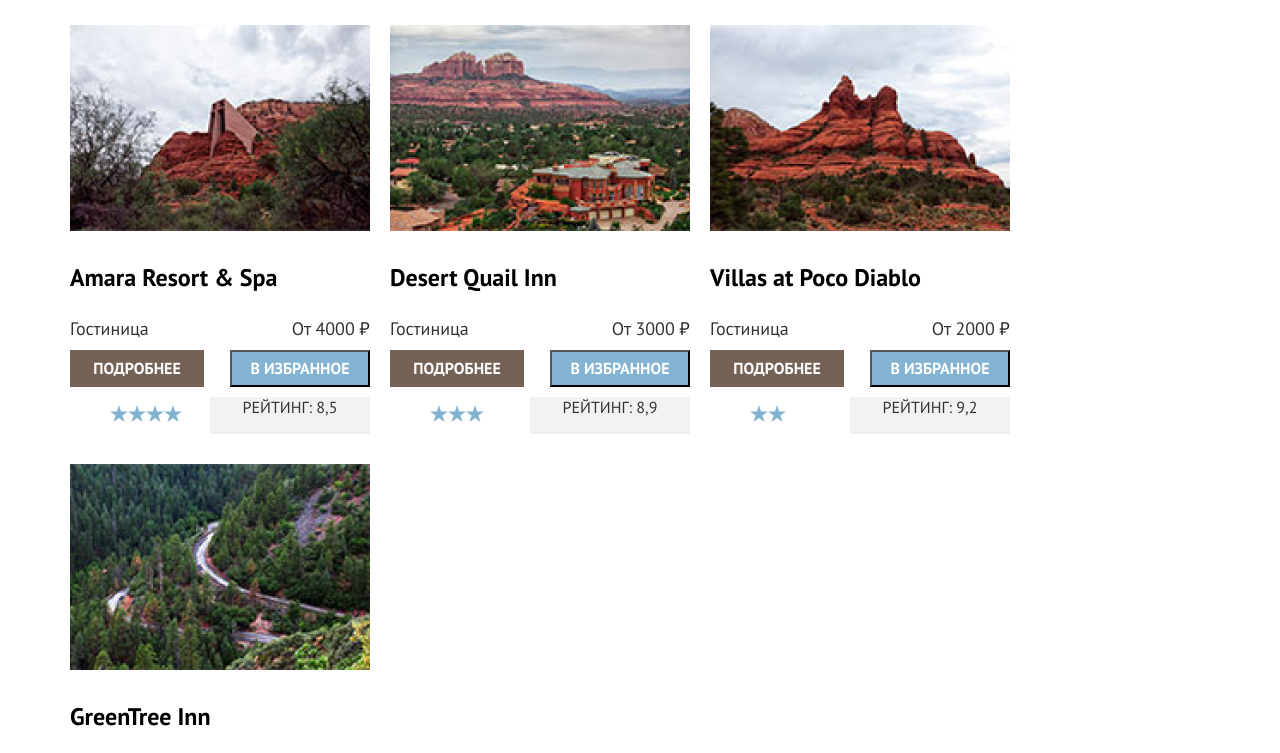
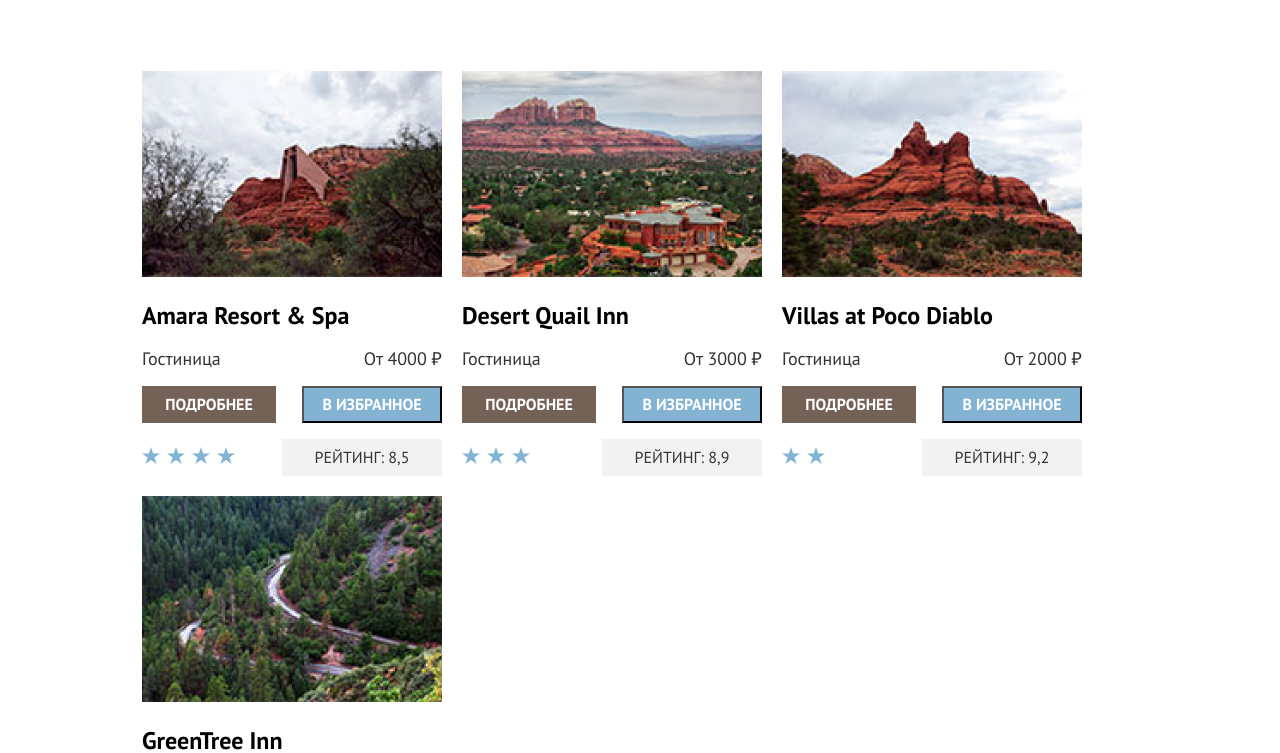
Before and after one commit to htmlacademy-htmlcss/837367-sedona-33, a plain HTML site: page catalog.html in a window 1280 px wide. Shown: the part 692-1445 px from the top of the page. Drawn offline with Linux system fonts and the light colour scheme.

Commit message:
Микросетки для компонентов

```diff
--- a/catalog.html
+++ b/catalog.html
@@ -143,8 +143,6 @@
       <select class="sort-filter" name="price-filter">
         <option value="price-asc">Сначала дешёвые</option>
       </select>
-
-      <div class="filter-sort-wrapper">
       <ul class="filter-sort-list">
         <li class="filter-sort-item">
 
@@ -188,7 +186,6 @@
           </button>
         </li>
       </ul>
-      </div>
     </div>
     <div class="hotel-content">
       <ul class="hotel-list">
--- a/styles.css
+++ b/styles.css
@@ -362,11 +362,14 @@
 .filter {
   display: flex;
   align-items: center;
+  padding: 44px 72px 53px;
 }
 
 .filter-sort-list {
   display: flex;
   list-style-type: none;
+  margin: 0;
+  padding: 0;
 }
 
 .filter-search-result {
@@ -375,12 +378,14 @@
   line-height: 39px;
   color: #000000;
   text-transform: uppercase;
+  margin: 0 auto 0 0;
 }
 
 .sort-filter {
   height: 48px;
   width: 287px;
   line-height: 23px;
+  margin-right: 81px;
 }
 
 .filter-sort-button {
@@ -399,16 +404,24 @@
   padding: 10px;
 }
 
+.hotel-image {
+  margin-bottom: 16px;
+}
+
 .hotel-title {
   font-size: 24px;
   line-height: 31px;
   color: #000000;
+  margin: 0 0 16px;
 }
 
 .row {
   display: flex;
-  margin-bottom: 10px;
   justify-content: space-between;
+}
+
+.row:not(:last-child) {
+  margin-bottom: 16px;
 }
 
 .hotel-text,
@@ -421,8 +434,13 @@
   list-style-type: none;
   flex-grow: 0;
   flex-shrink: 0;
-  display: flex;
   align-items: center;
+  margin: 0;
+  padding: 0;
+}
+
+.star-item:not(:last-child) {
+  margin-right: 7px;
 }
 
 .raiting {
@@ -431,6 +449,13 @@
   flex-shrink: 0;
   display: flex;
   align-items: center;
+  height: 37px;
+  width: 160px;
+  background-color: #F2F2F2;
+  font-size: 16px;
+  line-height: 21px;
+  text-align: center;
+  justify-content: center;
 }
 
 .hotel-link {
@@ -461,14 +486,8 @@
   line-height: 21px;
 }
 
-.raiting {
-  display: block;
-  height: 37px;
-  width: 160px;
-  background-color: #F2F2F2;
-  font-size: 16px;
-  line-height: 21px;
-  text-align: center;
+.hotel-content {
+  padding: 0 72px;
 }
 
 .hotel-content-footer {
```
Lines whose indentation alone changed are shown as unchanged.
